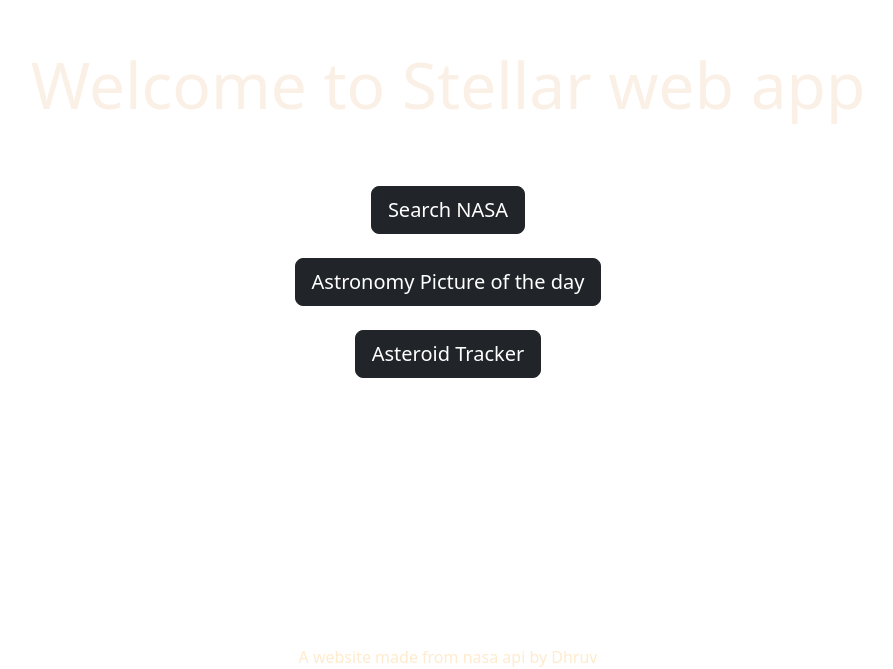
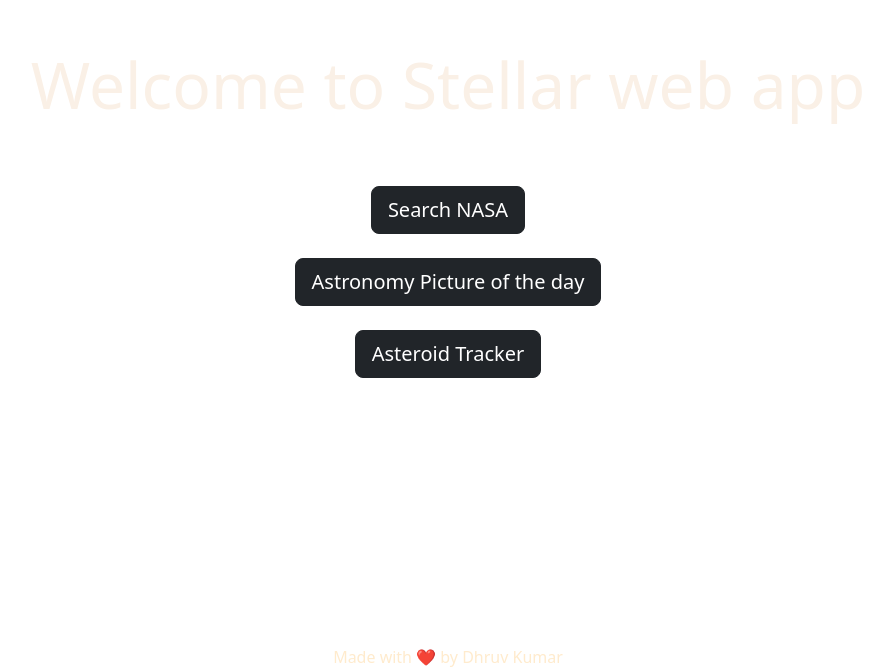
Before and after one commit to para-docx/stellar-web-app, a Next.js app: page / in a window 1280 px wide. Shown: the part 155-824 px from the top of the page, without its empty margins (192-1085 px from the left). Built offline with nearby package versions, Linux system fonts and the light colour scheme.

Commit message:
Update index.js

```diff
--- a/pages/index.js
+++ b/pages/index.js
@@ -43,7 +43,7 @@
 
 
       <footer className={styles.footer}>
-        A website made from nasa api by Dhruv
+        Made with ❤️ by Dhruv Kumar
       </footer>
 
     </div>
```
